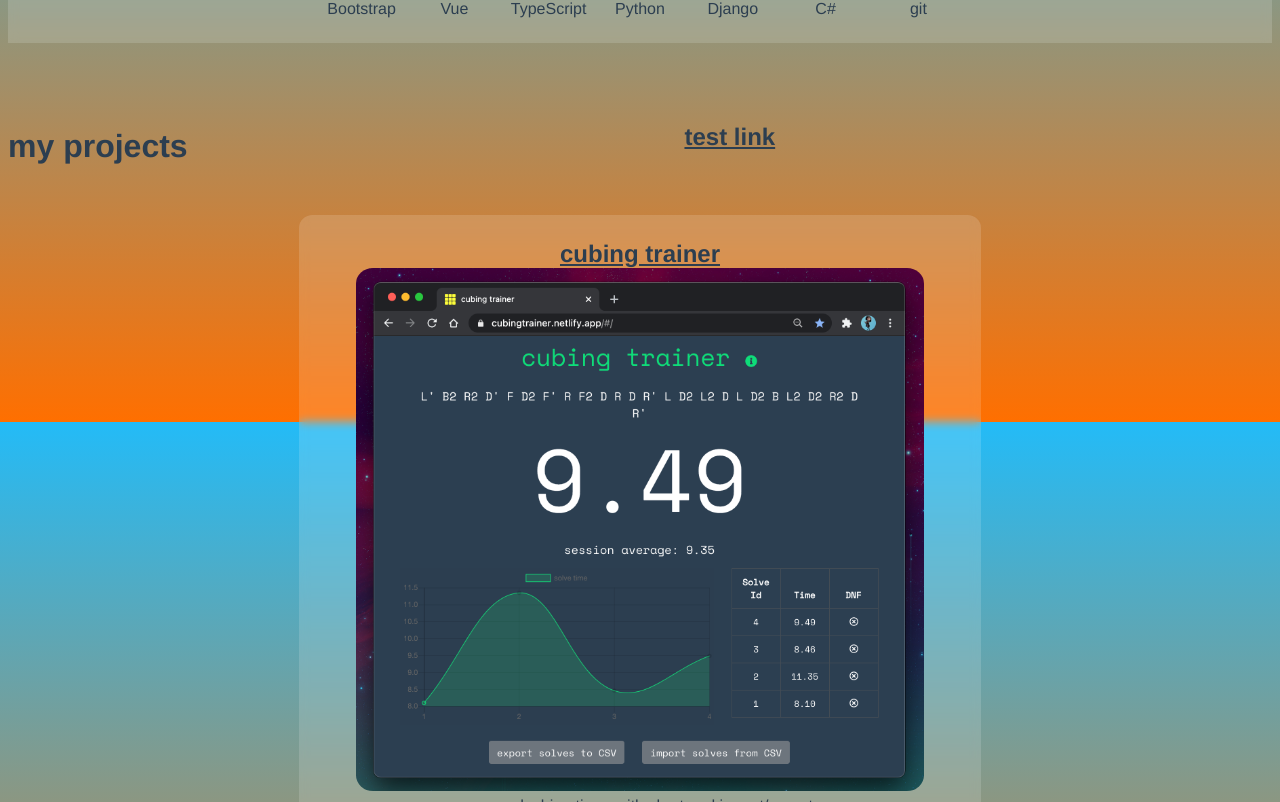
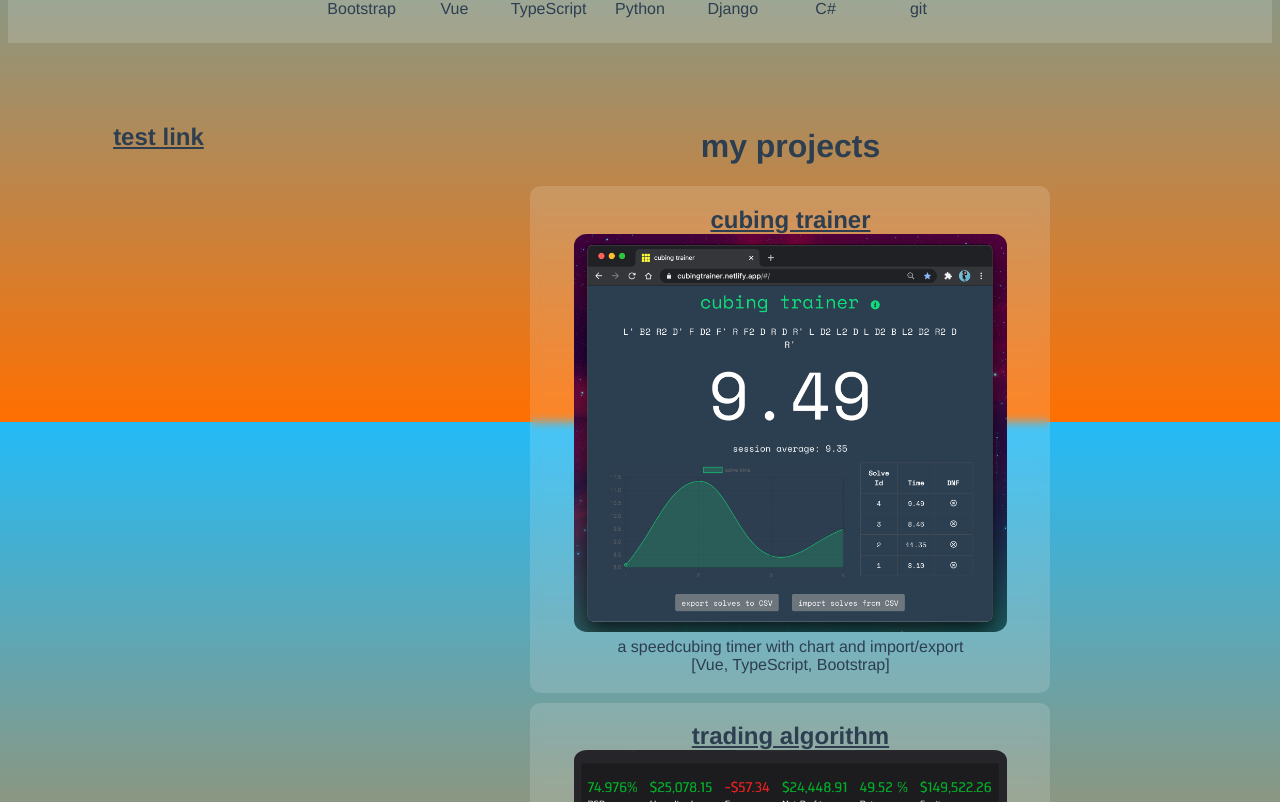
Before and after one commit to ruthrootz/portfolio, a Vue app: page / in a window 1280 px wide. Shown: the part 378-1180 px from the top of the page. Built offline with nearby package versions, Linux system fonts and the light colour scheme.

Commit message:
nav on the left

```diff
--- a/src/App.vue
+++ b/src/App.vue
@@ -82,6 +82,13 @@ p {
 .main {
   display: flex;
   flex-wrap: wrap;
+}
+
+.projects {
+      flex-basis: 0;
+        flex-grow: 999;
+          min-width: 40%;
+
 }
 
 .center {
--- a/src/components/Home.vue
+++ b/src/components/Home.vue
@@ -49,7 +49,6 @@
             </ul>
         </div>
         <div class="section main">
-            <h1>my projects</h1>
             <div class="sidebar">
                 <ul>
                     <li>
@@ -57,6 +56,8 @@
                     </li>
                 </ul>
             </div>
+            <div class="projects">
+                <h1>my projects</h1>
                 <ul>
                     <li class="foggy-glass demo">
                         <a href="https://cubingtrainer.netlify.app/" target="_blank">cubing trainer
@@ -124,6 +125,7 @@
                 </ul>
             </div>
         </div>
+    </div>
 </template>
 
 <script lang="ts" src="./Home.ts" />
```
Lines whose indentation alone changed are shown as unchanged.
